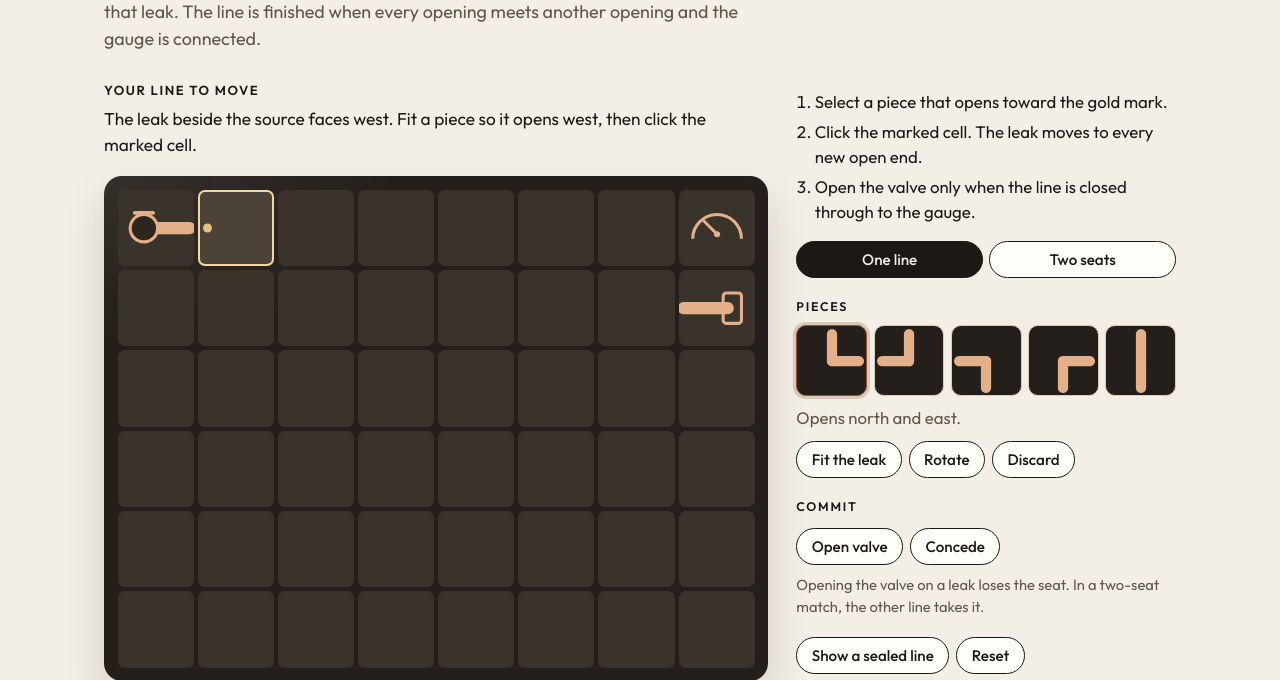
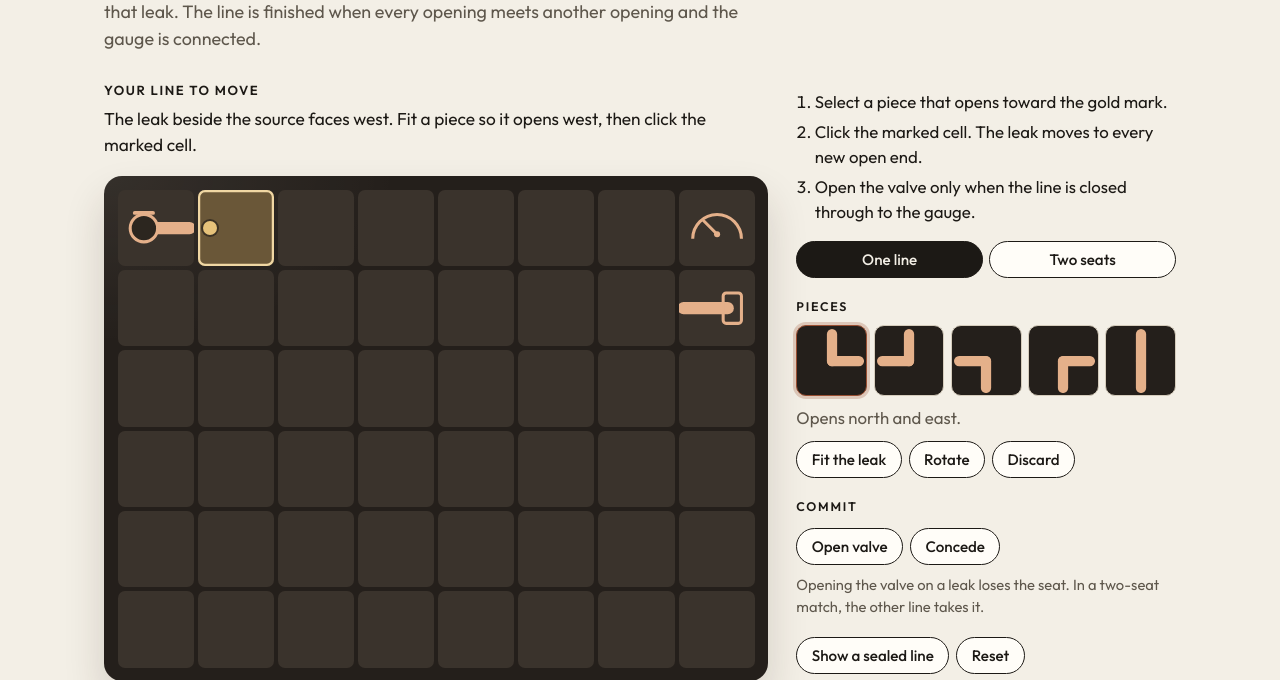
Before and after one commit to Phantasyx/Aesthete, a PHP site: page /examples/aesthete/index.html in a window 1280 px wide. Shown: the part 245-925 px from the top of the page. Run offline with PHP 8.4, Linux system fonts and the light colour scheme.

Commit message:
Make the open leak easier to see on the board.
The live cell uses a heavier gold ring and a larger mark so the side a piece must open is obvious at a glance.

Co-authored-by: Phantasyx <Phantasyx@users.noreply.github.com>

```diff
--- a/examples/aesthete/styles.css
+++ b/examples/aesthete/styles.css
@@ -148,8 +148,8 @@ h1 {
 button.cell { cursor: pointer; }
 
 .cell.is-live {
-  background: var(--cell-live);
-  box-shadow: inset 0 0 0 2px var(--gold);
+  background: #6a5738;
+  box-shadow: inset 0 0 0 3px var(--gold);
   animation: pulse 1.8s ease-in-out infinite;
 }
 
@@ -161,10 +161,11 @@ button.cell { cursor: pointer; }
 .cell.is-quiet::after {
   content: "";
   position: absolute;
-  width: 9px;
-  height: 9px;
+  width: 14px;
+  height: 14px;
   border-radius: 99px;
   background: var(--gold);
+  box-shadow: 0 0 0 2px rgba(36, 31, 27, 0.65);
 }
 
 .cell.is-quiet::after { opacity: 0.55; }
```
